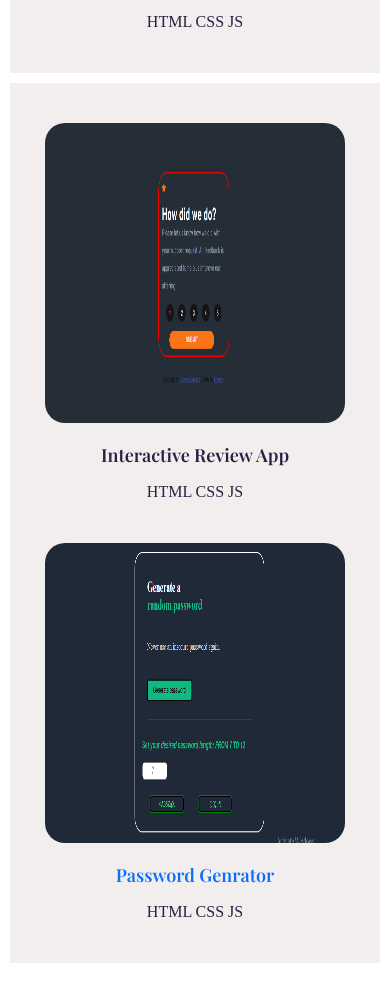
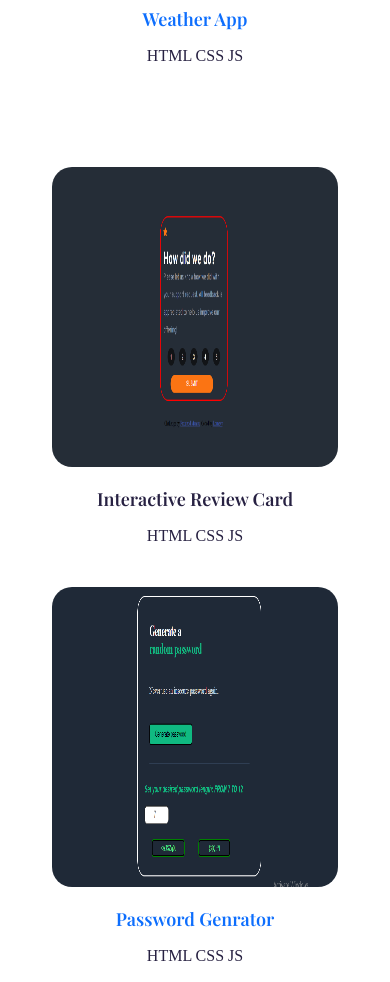
Before and after one commit to Lornzyy/Lorna-Portfolio, a plain HTML site: page work.html in a window 390 px wide. Shown: the part 1018-2000 px from the top of the page. Drawn offline with nearby package versions, Linux system fonts and the light colour scheme; a web font is replaced by a local one.

Commit message:
work page

```diff
--- a/src/style.css
+++ b/src/style.css
@@ -169,7 +169,6 @@ a {
 }
 
 .work-content {
-  background: rgb(243, 238, 238);
   margin: 10px;
   padding: 20px;
 }
@@ -214,7 +213,11 @@ a {
     display: block;
     margin: 20px auto;
   }
-  .work-enquiry {
+  .work-enquiry{
     padding: 0;
   }
+
+  .work-content {
+    margin: 20px;
+  }
 }
--- a/work.html
+++ b/work.html
@@ -87,7 +87,7 @@
             alt="weather app snapshot"
             class="img-fluid"
           />
-          <h2>Interactive Review App</h2>
+          <h2>Interactive Review Card</h2>
           <p>HTML CSS JS</p>
         </div>
         <div class="col-md-6">
```
